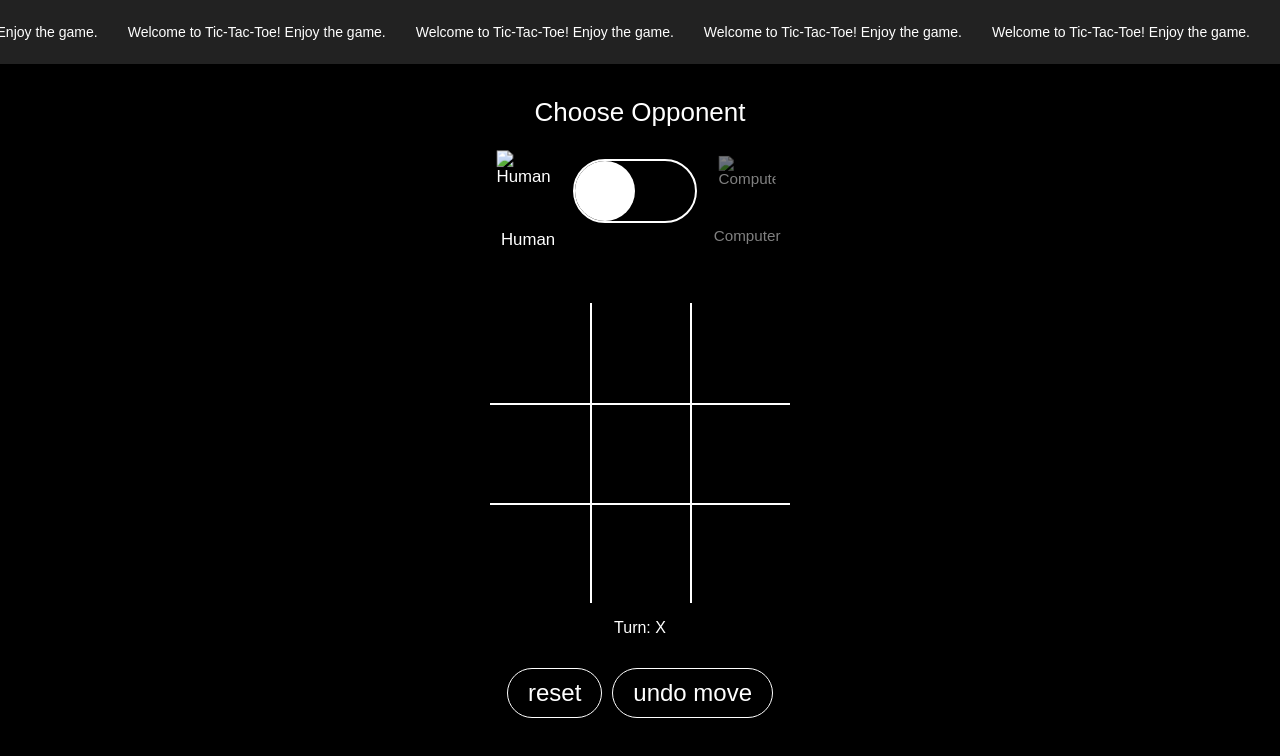
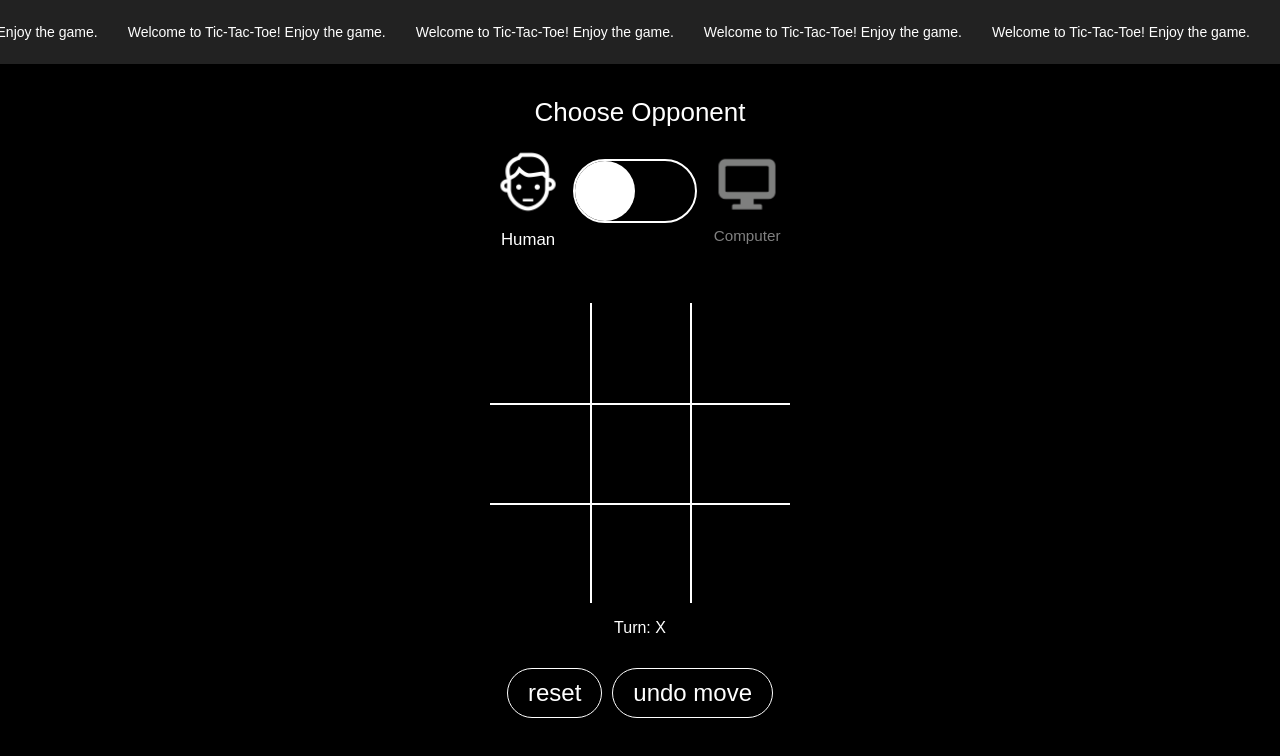
Before and after one commit to juliana-zagurska/tic-tac-toe, a plain HTML site: page index.html in a window 1280 px wide. Drawn offline with nearby package versions, Linux system fonts and the light colour scheme.

Commit message:
Update index.html

```diff
--- a/index.html
+++ b/index.html
@@ -9,7 +9,7 @@
 </head>
 <body>
     <div class="intro-bg"></div>
-    <img src="./assets/pencil.png" alt="Pencil Cursor" class="custom-cursor">
+    <img src="pencil.png" alt="Pencil Cursor" class="custom-cursor">
     <div class="running-line">
         <div class="running-line-content">
             <p>Welcome to Tic-Tac-Toe! Enjoy the game. </p>
@@ -20,14 +20,14 @@
     </div>
     <div class="game-mode-toggle">
         <div class="toggle-item" id="toggle-item1">
-            <img src="./assets/human-icon.png" alt="Human" class="mode-icon">
+            <img src="human-icon.png" alt="Human" class="mode-icon">
             <p>Human</p>
         </div>
         <div class="toggle-switch" onclick="toggleGameMode()">
             <div class="toggle-circle"></div>
         </div>
         <div class="toggle-item" id="toggle-item2">
-            <img src="./assets/computer-icon.png" alt="Computer" class="mode-icon">
+            <img src="computer-icon.png" alt="Computer" class="mode-icon">
             <p>Computer</p>
         </div>
     </div>
```
